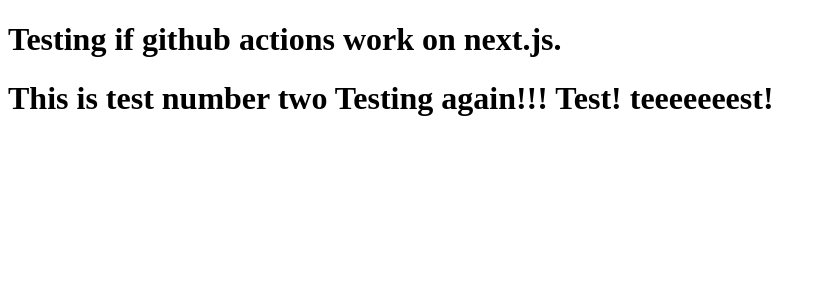
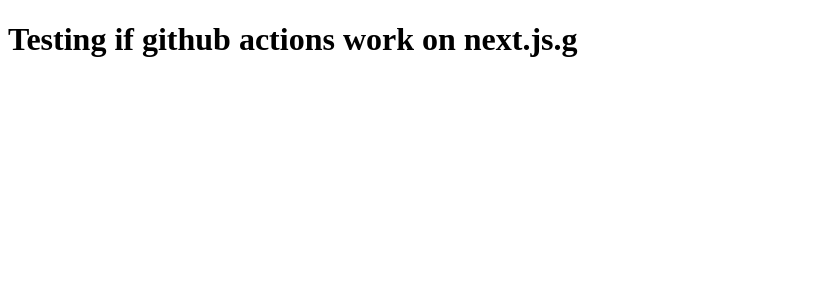
Before and after one commit to AndersAskeland/AndersAskeland.github.io, a Next.js app: page / in a window 1280 px wide. Shown: the top 300 px of the page, without its empty margins (0-826 px from the left). Built offline with nearby package versions, Linux system fonts and the light colour scheme.

Commit message:
Changed back

```diff
--- a/pages/index.js
+++ b/pages/index.js
@@ -3,13 +3,8 @@
 export default function Home() {
   return (
     <><h1 className="text-2xl text-red-300">
-      Testing if github actions work on next.js.
-    </h1><h1>
-        This is test number two
-        Testing again!!!
-        Test!
-        teeeeeeest!
-      </h1>
+      Testing if github actions work on next.js.g
+    </h1>
       </>
   )
 }
```
